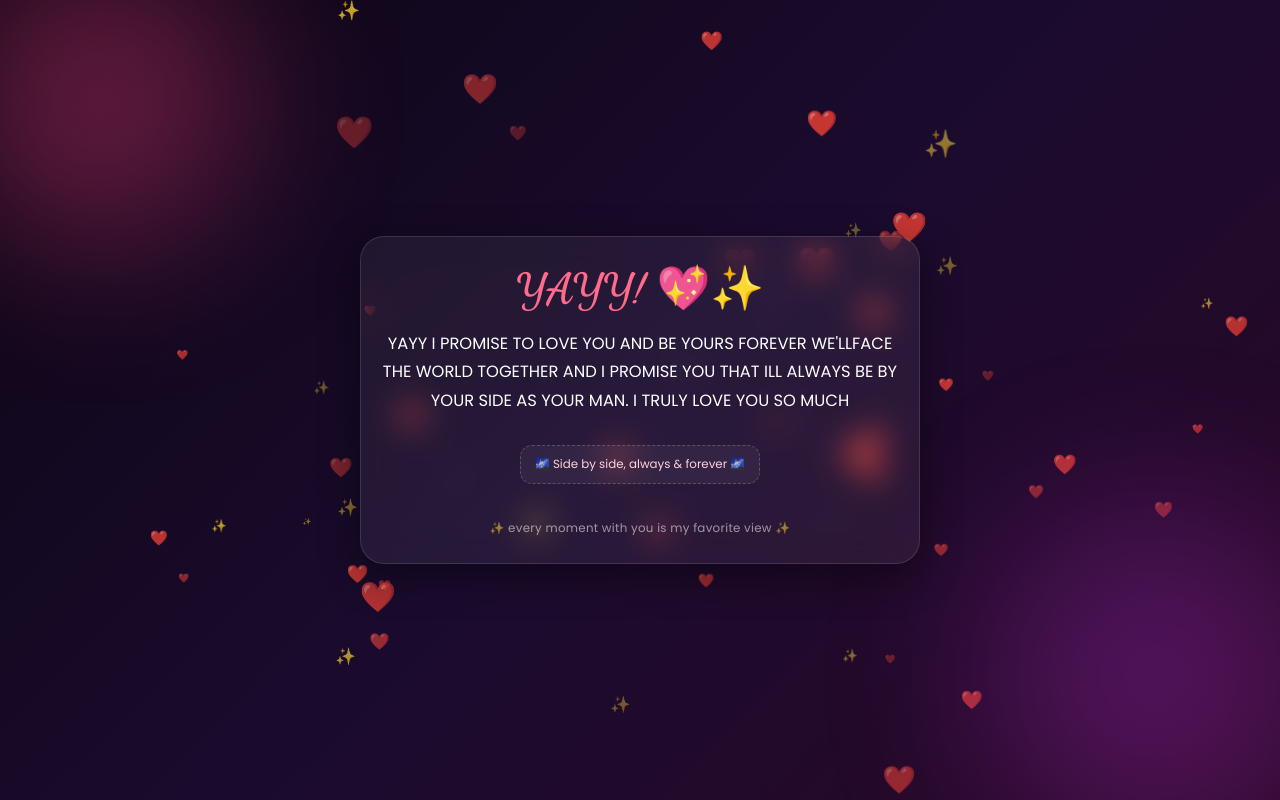
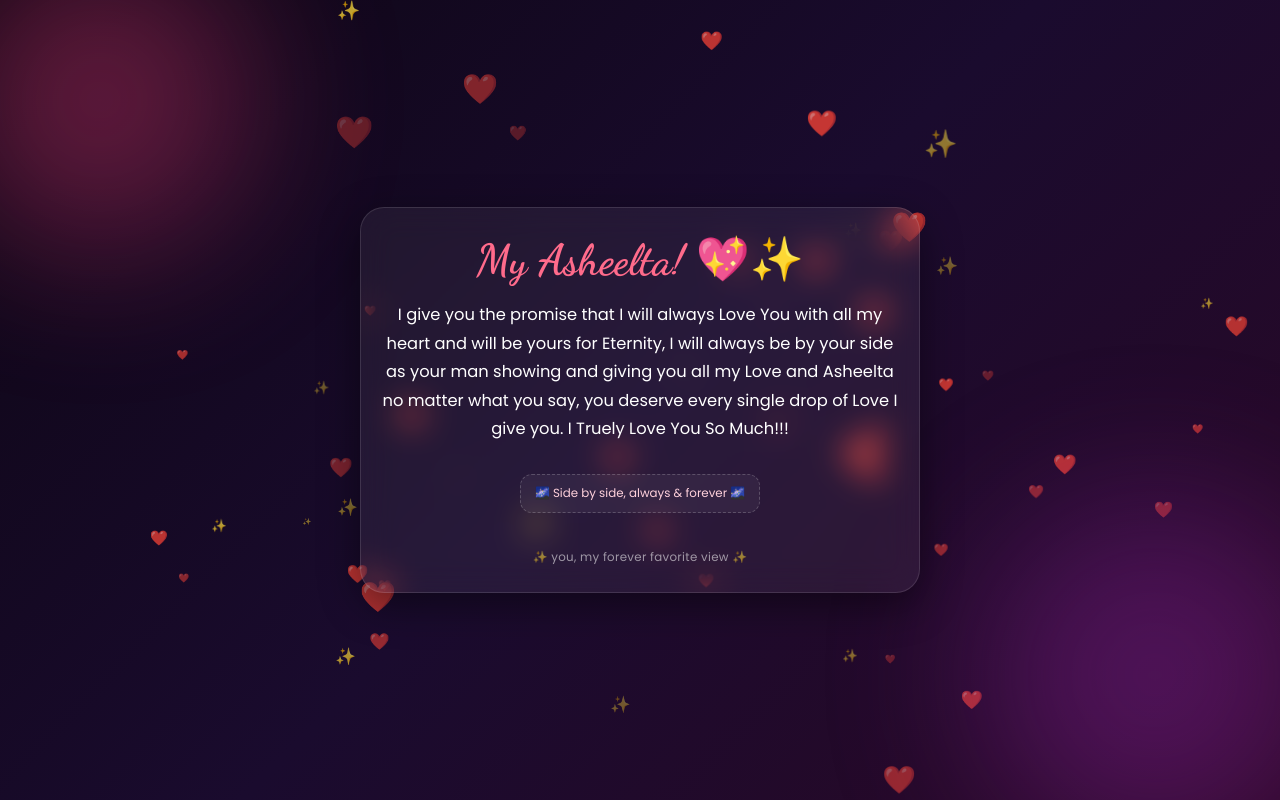
Before and after one commit to Yashirk/For_Asheelta, a plain HTML site: page index.html in a window 1280 px wide. Both pictures are taken after a click on the button "Yes ❤️". Drawn offline with Linux system fonts and the light colour scheme.

Commit message:
text change

```diff
--- a/index.html
+++ b/index.html
@@ -329,7 +329,7 @@
             <h1 class="heading">For Asheelta...</h1>
 
             <p class="message">
-                Asheelta you make me happy, you're an amazing woman, you're kind, caring and CRAZY BEAUTIFUL, iam sorry for anythingive done that hurt you i really am and i promise to keep improving myself. You are the only woman i want no matter what you say I'll always be there for you ill wait as long as it takes even if you're feeling dont get sorted out ill be there with you i want to hold your hand i want to give you all my love and i also want to get all your love and ill stay by your side even after death. Asheelta I Love You. Will you try your best to get throughwhat you'regoing through and love me too?
+                Asheelta you make me happy, you're an amazing woman, you're kind, caring and CRAZY BEAUTIFUL, iam sorry for anything ive done that hurt you i really am and i promise to keep improving myself. You are the only woman i want no matter what you say I'll always be there for you ill wait as long as it takes even if your feelings dont get sorted out ill be there with you i want to hold your hand i want to give you all my love and i also want to get all your love and ill stay by your side even after death. Asheelta I Love You. Will you try your best to get through what you're going through and love me too?
             </p>
 
             <div class="scenery-badge">
@@ -344,16 +344,16 @@
 
         <!-- PAGE 2: Celebration -->
         <div id="page2" class="celebration-view">
-            <h1 class="celebration-title">YAYY! 💖✨</h1>
+            <h1 class="celebration-title">My Asheelta! 💖✨</h1>
             <p class="celebration-text">
-                YAYY I PROMISE TO LOVE YOU AND BE YOURS FOREVER WE'LLFACE THE WORLD TOGETHER AND I PROMISE YOU THAT ILL ALWAYS BE BY YOUR SIDE AS YOUR MAN. I TRULY LOVE YOU SO MUCH
+                I give you the promise that I will always Love You with all my heart and will be yours for Eternity, I will always be by your side as your man showing and giving you all my Love and Asheelta no matter what you say, you deserve every single drop of Love I give you. I Truely Love You So Much!!!
             </p>
 
             <div class="scenery-badge">
                 🌌 Side by side, always & forever 🌌
             </div>
 
-            <p class="footer-note">✨ every moment with you is my favorite view ✨</p>
+            <p class="footer-note">✨ you, my forever favorite view ✨</p>
         </div>
     </div>
 
```
